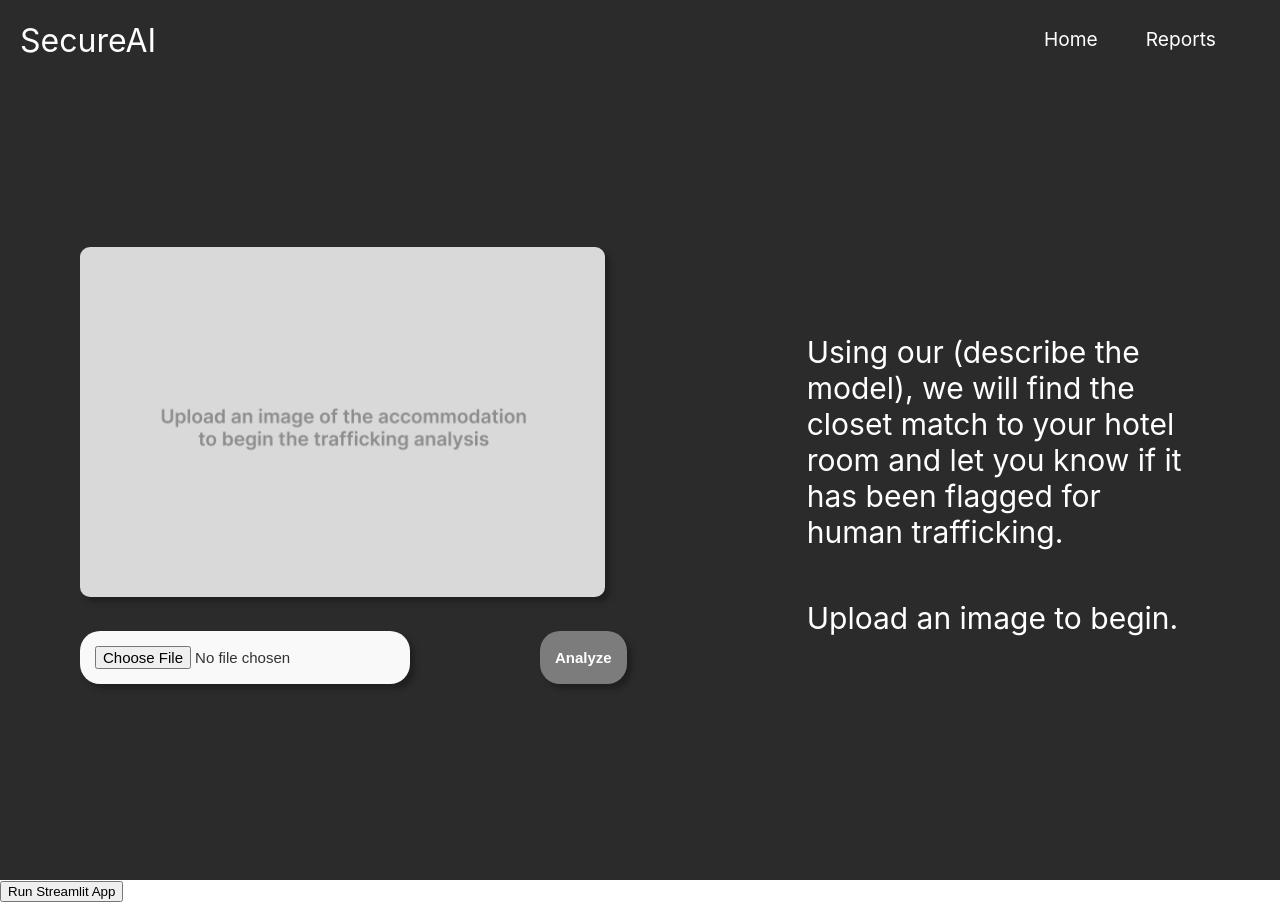
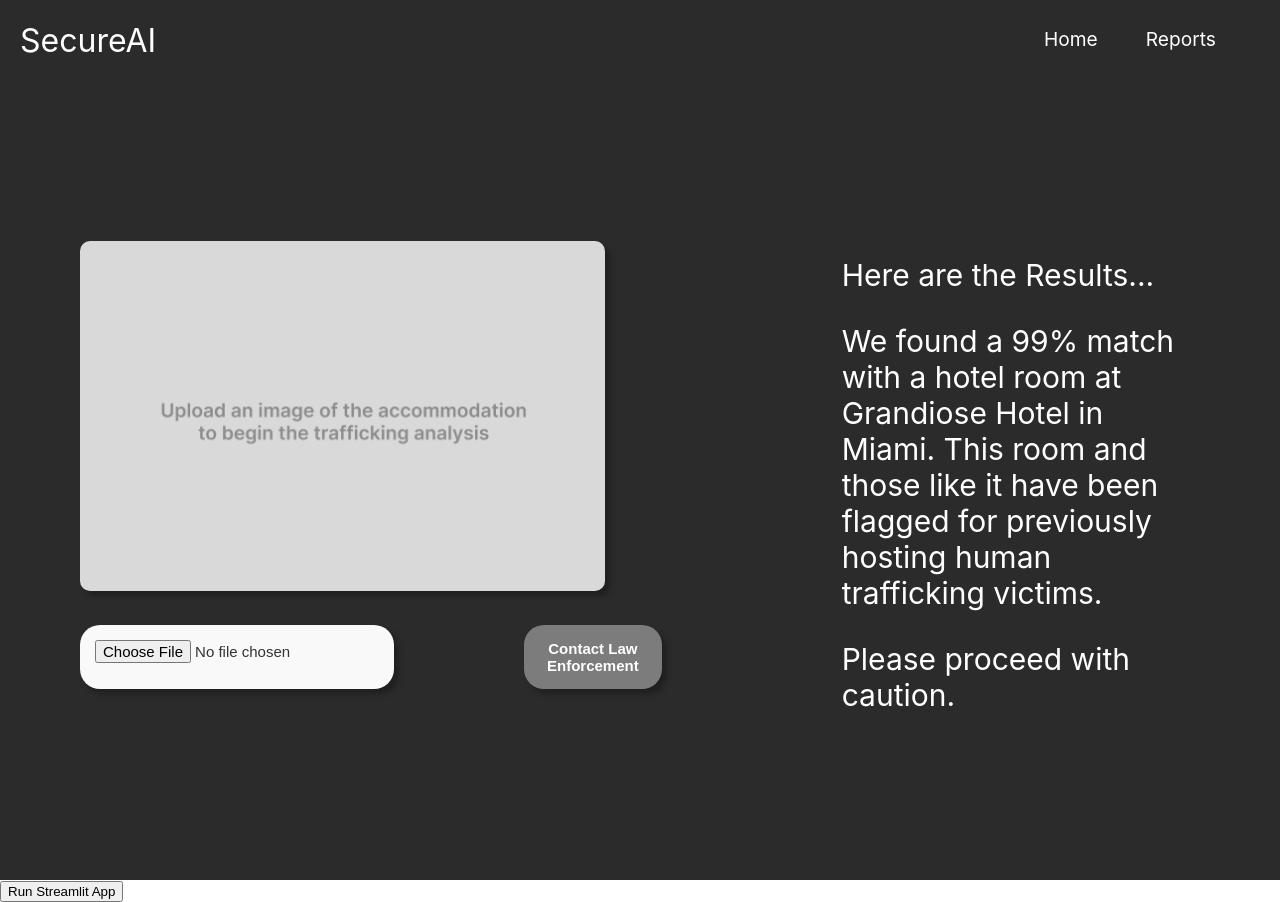
Before and after one commit to adriannapinzariu/secureAI, a React (Create React App) app: page /results in a window 1280 px wide. Both pictures are taken after a click on the button "Analyze". Built offline with nearby package versions, Linux system fonts and the light colour scheme.

Commit message:
Alert Emergency System Created

```diff
--- a/src/Results.js
+++ b/src/Results.js
@@ -1,11 +1,16 @@
-import React, { useState } from 'react';
+import React, { useState, useEffect } from 'react';
 import "./App.css";
 
 const Results = () => {
+  const hotelNames = ["Hotel Azure", "Grandiose Hotel", "Inn Emerald", "Ruby Suites"];
+  const locations = ["New York", "San Francisco", "Miami", "Las Vegas"];
 
-  //adds uploaded image to image-contaiber
   const [uploadedImage, setUploadedImage] = useState(null);
-  const [imageData, setImageData] = useState(null); // State variable to store the image data
+  const [imageData, setImageData] = useState(null);
+  const [analyzed, setAnalyzed] = useState(false);
+  const [percentage, setPercentage] = useState(null);
+  const [hotelName, setHotelName] = useState('');
+  const [location, setLocation] = useState('');
 
   const handleImageUpload = (event) => {
     const file = event.target.files[0];
@@ -13,7 +18,7 @@ const Results = () => {
 
     reader.onload = () => {
       setUploadedImage(reader.result);
-      setImageData(reader.result); // Save the image data to the state variable
+      setImageData(reader.result);
     };
 
     if (file) {
@@ -21,10 +26,11 @@ const Results = () => {
     }
   };
 
-  // //want to send ImageData to Streamlit
-  const useImageData = () => {
-    // Do something with the imageData variable
-    console.log(imageData);
+  const handleAnalyzeImage = () => {
+    setAnalyzed(true);
+    setPercentage(Math.floor(Math.random() * 10) + 90);
+    setHotelName(hotelNames[Math.floor(Math.random() * hotelNames.length)]);
+    setLocation(locations[Math.floor(Math.random() * locations.length)]);
   };
 
   return (
@@ -39,13 +45,24 @@ const Results = () => {
         </div>
         <div className="upload-container">
           <input type="file" onChange={handleImageUpload} className="upload-button" accept="image/*" />
-          <button className="analyze-button" onClick={useImageData}>Analyze</button>
+          <button className="analyze-button" onClick={handleAnalyzeImage}>{analyzed ? "Contact Law Enforcement" : "Analyze"}</button>
         </div>
       </div>
 
       <div className="right-section">
-        <p className="subtitle">Using our (describe the model), we will find the closet match to your hotel room and let you know if it has been flagged for human trafficking.</p>
-        <p className="subtitle">Upload an image to begin.</p>
+        {analyzed ? (
+          <div>
+            <p className="subtitle">Here are the Results...</p>
+            <p className="subtitle"></p>
+            <p className="subtitle">We found a {percentage}% match with a hotel room at {hotelName} in {location}. This room and those like it have been flagged for previously hosting human trafficking victims.</p>
+            <p className="subtitle">Please proceed with caution.</p>
+          </div>
+        ) : (
+          <div>
+            <p className="subtitle">Using our (describe the model), we will find the closest match to your hotel room and let you know if it has been flagged for human trafficking.</p>
+            <p className="subtitle">Upload an image to begin.</p>
+          </div>
+        )}
       </div>
     </div>
   );
--- a/src/reports.js
+++ b/src/reports.js
@@ -4,6 +4,7 @@ import "./App.css";
 const Reports = () => {
   const [address, setAddress] = useState('');
   const [description, setDescription] = useState('');
+  const [percentage, setPercentage] = useState(null);
 
   const handleAddressChange = (event) => {
     setAddress(event.target.value);
@@ -20,12 +21,26 @@ const Reports = () => {
     console.log(addressValue)
     console.log(descriptionValue)
 
-    // Perform any additional actions with the stored data, such as generating a report
+    // Send a POST request to the Flask server
+    fetch('http://localhost:5000/run-model', {
+      method: 'POST',
+      headers: {
+        'Content-Type': 'application/json'
+      },
+      body: JSON.stringify({
+        address: addressValue,
+        description: descriptionValue
+      })
+    })
+    .then(response => response.json())
+    .then(data => {
+      // The model's output is in the `percentage` field of the response
+      setPercentage(data.percentage);
+    });
 
     // Reset the input fields after storing the values
     setAddress('');
     setDescription('');
-
   };
 
   return (
@@ -52,9 +67,9 @@ const Reports = () => {
           Download Report
         </button>
       </div>
+      {percentage && <div className="percentage-container">Model output: {percentage}%</div>}
     </div>
   );
 };
 
-
 export default Reports;
```
Also changed, not shown: 13 other files (tests, documents, lock files or other folders).
